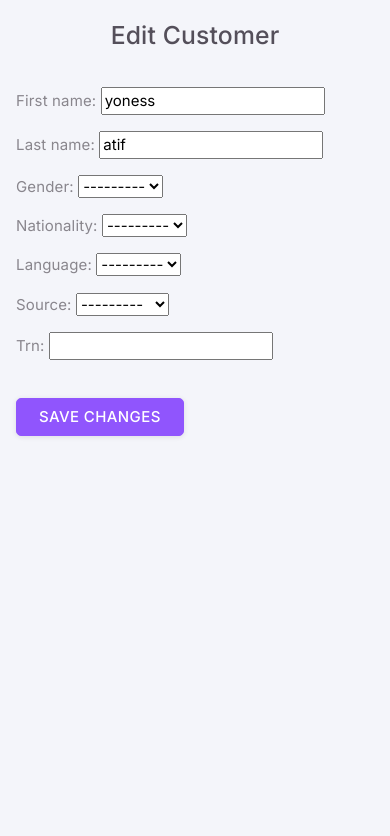
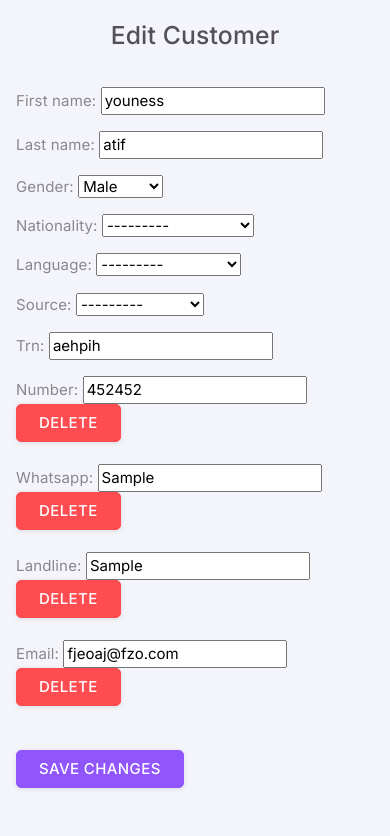
Before and after one commit to ynstf/DJANGO-CRM, a Django app: page /customer/1/edit/ in a window 390 px wide. Shown: the part 64-900 px from the top of the page. Before the commit the page ends 501 px from the top, so only its background shows below. Run offline with Django 4.2, Linux system fonts and the light colour scheme; data comes from the database, SQL or seed files in the repository; tables that the repository leaves empty hold one stand-in row (values such as "Sample post"); some libraries are stand-ins or nearby versions.

Commit message:
add possibility to delete phone numbers, whatsapps, emails and landlines  for each customers

```diff
--- a/apps/dashboard/admin.py
+++ b/apps/dashboard/admin.py
@@ -33,11 +33,11 @@
 
 @admin.register(WhatsApp)
 class WhatsAppAdmin(admin.ModelAdmin):
-    list_display = ('customer', 'number')
+    list_display = ('customer', 'whatsapp')
 
 @admin.register(Landline)
 class LandlineAdmin(admin.ModelAdmin):
-    list_display = ('customer', 'number')
+    list_display = ('customer', 'landline')
 
 @admin.register(Email)
 class EmailAdmin(admin.ModelAdmin):
--- a/apps/dashboard/forms.py
+++ b/apps/dashboard/forms.py
@@ -1,9 +1,8 @@
 # forms.py
 
 from django import forms
-from .models import Customer, Address, Inquiry, Booking, Emirate, PhoneNumber, WhatsApp, Landline, Email
-from django.forms import inlineformset_factory
-from .models import Customer, PhoneNumber, WhatsApp, Landline, Email, Address, Inquiry
+from .models import Customer, Address, Inquiry, Booking
+from .models import PhoneNumber, WhatsApp, Landline, Email, Address, Emirate
 
 class CustomerForm(forms.ModelForm):
     class Meta:
@@ -11,14 +10,24 @@
         fields = '__all__'
 
     # Explicitly include related fields
-    '''landlines = forms.CharField(required=False)
+    landlines = forms.CharField(required=False)
     phone_numbers = forms.CharField(required=False)
     whats_apps = forms.CharField(required=False)
-    emails = forms.CharField(required=False)'''
+    emails = forms.CharField(required=False)
     def __init__(self, *args, **kwargs):
         super(CustomerForm, self).__init__(*args, **kwargs)
         # Exclude the ForeignKey fields from the form
         self.fields['employee'].widget = forms.HiddenInput()
+class CustomerFormEdit(forms.ModelForm):
+    class Meta:
+        model = Customer
+        fields = '__all__'
+
+    def __init__(self, *args, **kwargs):
+        super(CustomerFormEdit, self).__init__(*args, **kwargs)
+        # Exclude the ForeignKey fields from the form
+        self.fields['employee'].widget = forms.HiddenInput()
+
 
 class AddressForm(forms.ModelForm):
     emirate = forms.ModelChoiceField(queryset=Emirate.objects.all(), required=False)
@@ -57,3 +66,30 @@
         super(PhoneNumberForm, self).__init__(*args, **kwargs)
         # Exclude the ForeignKey fields from the form
         self.fields['customer'].widget = forms.HiddenInput()
+
+class WhatsAppForm(forms.ModelForm):
+    class Meta:
+        model = WhatsApp
+        fields = '__all__'
+    def __init__(self, *args, **kwargs):
+        super(WhatsAppForm, self).__init__(*args, **kwargs)
+        # Exclude the ForeignKey fields from the form
+        self.fields['customer'].widget = forms.HiddenInput()
+
+class LandlineForm(forms.ModelForm):
+    class Meta:
+        model = Landline
+        fields = '__all__'
+    def __init__(self, *args, **kwargs):
+        super(LandlineForm, self).__init__(*args, **kwargs)
+        # Exclude the ForeignKey fields from the form
+        self.fields['customer'].widget = forms.HiddenInput()
+
+class EmailForm(forms.ModelForm):
+    class Meta:
+        model = Email
+        fields = '__all__'
+    def __init__(self, *args, **kwargs):
+        super(EmailForm, self).__init__(*args, **kwargs)
+        # Exclude the ForeignKey fields from the form
+        self.fields['customer'].widget = forms.HiddenInput()
--- a/apps/dashboard/models.py
+++ b/apps/dashboard/models.py
@@ -56,17 +56,17 @@
 
 class WhatsApp(models.Model):
     customer = models.ForeignKey('Customer', on_delete=models.CASCADE)
-    number = models.CharField(max_length=20, blank=True, null=True)
+    whatsapp = models.CharField(max_length=20, blank=True, null=True)
 
     def __str__(self):
-        return self.number
+        return self.whatsapp
 
 class Landline(models.Model):
     customer = models.ForeignKey('Customer', on_delete=models.CASCADE)
-    number = models.CharField(max_length=20, blank=True, null=True)
+    landline = models.CharField(max_length=20, blank=True, null=True)
 
     def __str__(self):
-        return self.number
+        return self.landline
 
 class Email(models.Model):
     customer = models.ForeignKey('Customer', on_delete=models.CASCADE)
--- a/apps/dashboard/templates/customer_info.html
+++ b/apps/dashboard/templates/customer_info.html
@@ -47,7 +47,7 @@
             <h3>Contact Information</h3>
 
             {% for number in customer.landline_set.all %}
-            <p>Landlines: {{ number.number }}</p>
+            <p>Landlines: {{ number.landline }}</p>
             {% endfor %}
 
 
@@ -57,8 +57,8 @@
             {% endfor %}
 
 
-            {% for whatsapp in customer.whatsapp_set.all %}
-                <p>WhatsApp Numbers: {{ whatsapp.number }}</p>
+            {% for whatsApp in customer.whatsapp_set.all %}
+                <p>WhatsApp Numbers: {{ whatsApp.whatsapp }}</p>
             {% endfor %}
 
 
--- a/apps/dashboard/templates/edit_customer.html
+++ b/apps/dashboard/templates/edit_customer.html
@@ -34,14 +34,37 @@
 
             <form method="post" action="{% url 'edit_customer' customer.id %}">
                 {% csrf_token %}
+
                 {{ form.as_p }}
+
                 {% for phone in phones %}
-                    {{ phone.as_p }}
+                    {{ phone.form }}
+                    <a href="{% url 'delete_number' phone.number.id %}"><button type="button" class="btn btn-danger">Delete</button></a>
+                    <br><br>
                 {% endfor %}
+
+                {% for whatsApp in whatsApps %}
+                    {{ whatsApp.form }}
+                    <a href="{% url 'delete_whatsApp' whatsApp.number.id %}"><button type="button" class="btn btn-danger">Delete</button></a>
+                    <br><br>
+                {% endfor %}
+
+                {% for landline in landlines %}
+                    {{ landline.form }}
+                    <a href="{% url 'delete_landline' landline.landline.id %}"><button type="button" class="btn btn-danger">Delete</button></a>
+                    <br><br>
+                {% endfor %}
+
+                {% for email in emails %}
+                    {{ email.form }}
+                    <a href="{% url 'delete_email' email.mail.id %}"><button type="button" class="btn btn-danger">Delete</button></a>
+                    <br><br>
+                {% endfor %}
+
                 <br>
-
                 <button type="submit" class="btn btn-primary">Save Changes</button>
             </form>
+
         </div>
         <!-- Content: Start -->
         {% if is_flex %}
--- a/apps/dashboard/urls.py
+++ b/apps/dashboard/urls.py
@@ -1,5 +1,6 @@
 from django.urls import path
-from .views import dashboard,add_customer,customer_list,customer_info,edit_customer
+from .views import dashboard,add_customer,customer_list,customer_info,edit_customer,delete_number
+from .views import delete_number, delete_whatsApp, delete_landline, delete_email
 
 
 urlpatterns = [
@@ -9,4 +10,9 @@
     path('customer/<int:id>', customer_info, name='customer_info'),
     path('customer/<int:id>/edit/', edit_customer, name='edit_customer'),
 
+    path('delete_number/<int:id_number>', delete_number, name='delete_number'),
+    path('delete_whatsApp/<int:id_number>', delete_whatsApp, name='delete_whatsApp'),
+    path('delete_landline/<int:id_number>', delete_landline, name='delete_landline'),
+    path('delete_email/<int:id_mail>', delete_email, name='delete_email'),
+
 ]
--- a/apps/dashboard/views.py
+++ b/apps/dashboard/views.py
@@ -2,8 +2,13 @@
 from web_project.template_helpers.theme import TemplateHelper
 from apps.authentication.models import Employee
 from django.shortcuts import render, redirect
-from apps.dashboard.models import Address, Inquiry, PhoneNumber
-from .forms import CustomerForm, AddressForm, InquiryForm, PhoneNumberForm
+
+from apps.dashboard.models import Address, Inquiry
+from .forms import CustomerForm, AddressForm, InquiryForm,CustomerFormEdit
+
+from apps.dashboard.models import PhoneNumber, Email, Landline, WhatsApp
+from .forms import PhoneNumberForm, EmailForm, LandlineForm, WhatsAppForm
+
 from .models import Customer, Nationality
 from django.contrib.auth.decorators import login_required
 from django.http import JsonResponse
@@ -78,11 +83,11 @@
             phone = phone.save()
 
             # Save the whatsapp
-            whatsapp = WhatsApp(customer=customer,number=whatsapp_form)
+            whatsapp = WhatsApp(customer=customer,whatsapp=whatsapp_form)
             whatsapp = whatsapp.save()
 
             # Save the landline
-            landline = Landline(customer=customer,number=landline_form)
+            landline = Landline(customer=customer,landline=landline_form)
             landline = landline.save()
 
             # Populate address form fields
@@ -139,36 +144,127 @@
     return render(request, "customer_info.html", context)
 
 
+def delete_number(request, id_number):
+    phone = get_object_or_404(PhoneNumber, id=id_number)
+    id = phone.customer.id
+    phone.delete()
+    return redirect('edit_customer', id=id)
+
+def delete_whatsApp(request, id_number):
+    whatsApp = get_object_or_404(WhatsApp, id=id_number)
+    id = whatsApp.customer.id
+    whatsApp.delete()
+    return redirect('edit_customer', id=id)
+
+def delete_email(request, id_mail):
+    mail = get_object_or_404(Email, id=id_mail)
+    id = mail.customer.id
+    mail.delete()
+    return redirect('edit_customer', id=id)
+
+def delete_landline(request, id_number):
+    landline = get_object_or_404(Landline, id=id_number)
+    id = landline.customer.id
+    landline.delete()
+    return redirect('edit_customer', id=id)
+
+
+
+
 def edit_customer(request, id):
     customer = get_object_or_404(Customer, id=id)
 
     if request.method == 'POST':
-        form = CustomerForm(request.POST, instance=customer)
+        form = CustomerFormEdit(request.POST, instance=customer)
 
+
+        #update number
         pre_numbers = PhoneNumber.objects.filter(customer=customer)
         pre_numbers.delete()
-
         numbers = request.POST.getlist("number")
         print(numbers)
-
         for number in numbers:
             new = PhoneNumber(customer = customer,
                                 number =number)
             new.save()
+
+        #update whatsapp
+        pre_numbers = WhatsApp.objects.filter(customer=customer)
+        pre_numbers.delete()
+        numbers = request.POST.getlist("whatsapp")
+        print(numbers)
+        for number in numbers:
+            new = WhatsApp(customer = customer,
+                                whatsapp =number)
+            new.save()
+
+
+        #update Landline
+        pre_numbers = Landline.objects.filter(customer=customer)
+        pre_numbers.delete()
+        numbers = request.POST.getlist("landline")
+        print(numbers)
+        for number in numbers:
+            new = Landline(customer = customer,
+                                landline =number)
+            new.save()
+
+        #update email
+        pre_numbers = Email.objects.filter(customer=customer)
+        pre_numbers.delete()
+        numbers = request.POST.getlist("email")
+        print(numbers)
+        for number in numbers:
+            new = Email(customer = customer,
+                                email =number)
+            new.save()
+
+
 
 
         if form.is_valid():
             form.save()
             return redirect('customer_info', id=id)
     else:
-        form = CustomerForm(instance=customer)
+        form = CustomerFormEdit(instance=customer)
 
         # show all phones in cases
         phone= PhoneNumber.objects.filter(customer=customer)
         phones = []
         for p in phone:
-            phones.append(PhoneNumberForm(instance=p))
+            phones.append({'form':PhoneNumberForm(instance=p),
+                            'number':p})
         print(phones)
+
+        #EmailForm,
+        # show all phones in cases
+        email= Email.objects.filter(customer=customer)
+        emails = []
+        for e in email:
+            emails.append({'form':EmailForm(instance=e),
+                            'mail':e})
+        print(emails)
+
+        #LandlineForm,
+        # show all phones in cases
+        landline= Landline.objects.filter(customer=customer)
+        landlines = []
+        for l in landline:
+            landlines.append({'form':LandlineForm(instance=l),
+                            'landline':l})
+        print(landlines)
+
+        #WhatsAppForm
+        # show all phones in cases
+        whatsApp= WhatsApp.objects.filter(customer=customer)
+        whatsApps = []
+        for w in whatsApp:
+            whatsApps.append({'form':WhatsAppForm(instance=w),
+                            'number':w})
+        print(whatsApps)
+
+
+
 
 
     layout_path = TemplateHelper.set_layout("layout_blank.html", context={})
@@ -176,7 +272,10 @@
         'layout_path': layout_path,
         'customer': customer,
         'form': form,
-        'phones':phones
+        'phones':phones,
+        'whatsApps':whatsApps,
+        'landlines':landlines,
+        'emails':emails,
     }
     context = TemplateLayout.init(request, context)
     return render(request, "edit_customer.html", context)
```
Also changed, not shown: apps/dashboard/migrations/0001_initial.py, apps/dashboard/migrations/0002_customer_employee.py (deleted), apps/dashboard/migrations/0003_delete_tab_alter_address_address_name_and_more.py (deleted), db.sqlite3.
